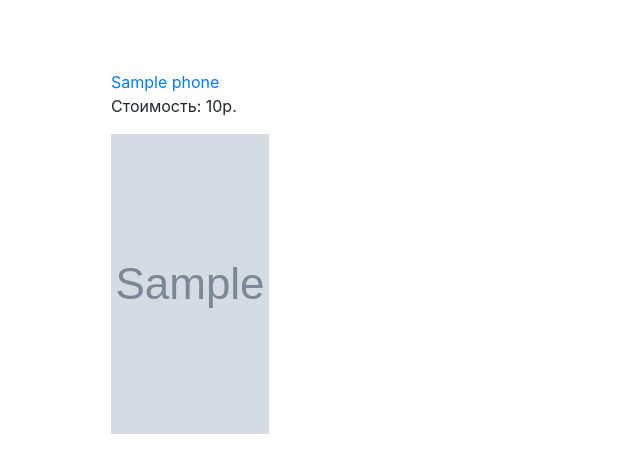
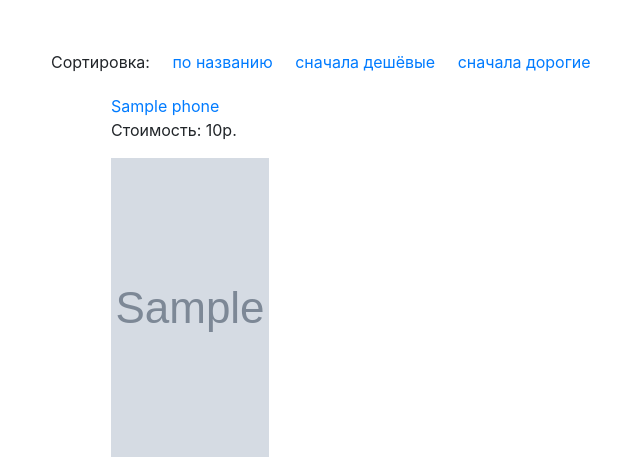
Before and after one commit to victor3105/django_db_phones, a Django app: page /catalog/ in a window 1280 px wide. Shown: the part 78-535 px from the top of the page, without its empty margins (34-674 px from the left). Run offline with Django 3.2, Linux system fonts and the light colour scheme; tables that the repository leaves empty hold one stand-in row (values such as "Sample post"); grey boxes marked "Sample" are stand-in pictures; some libraries are stand-ins or nearby versions.

Commit message:
Added sorting

```diff
--- a/phones/views.py
+++ b/phones/views.py
@@ -5,13 +5,25 @@ from phones.models import Phone
 
 def show_catalog(request):
     template = 'catalog.html'
+    sort = request.GET.get('sort')
+    # Default behavior is to show phone in the order
+    # in which they are stored in the database
     phones = Phone.objects.all()
+    # Sort phones
+    if sort == 'name':
+        phones = Phone.objects.order_by('name')
+    elif sort == 'min_price':
+        phones = Phone.objects.order_by('price')
+    elif sort == 'max_price':
+        phones = Phone.objects.order_by('-price')
     phone_list = []
     for phone in phones:
         phone_info = {'Name': phone.name, 'Price': phone.price,
                       'Image': phone.image, 'URL': f'{reverse("catalog")}{phone.slug}'}
         phone_list.append(phone_info)
-    context = {'phones': phone_list}
+    # For sorting
+    catalog_url = reverse('catalog').rstrip('/')
+    context = {'phones': phone_list, 'catalog_url': catalog_url}
     return render(request, template, context)
 
 
--- a/templates/catalog.html
+++ b/templates/catalog.html
@@ -20,7 +20,10 @@
         </div>
 
         <div class="sort-block">
-            {# Здесь должен быть раздел с сортировкой #}
+            Сортировка:&nbsp;&nbsp;&nbsp;&nbsp;
+            <a href="{{ catalog_url }}?sort=name">по названию</a>&nbsp;&nbsp;&nbsp;&nbsp;
+            <a href="{{ catalog_url }}?sort=min_price">сначала дешёвые</a>&nbsp;&nbsp;&nbsp;&nbsp;
+            <a href="{{ catalog_url }}?sort=max_price">сначала дорогие</a>
         </div>
 
         <div class="content">
```
